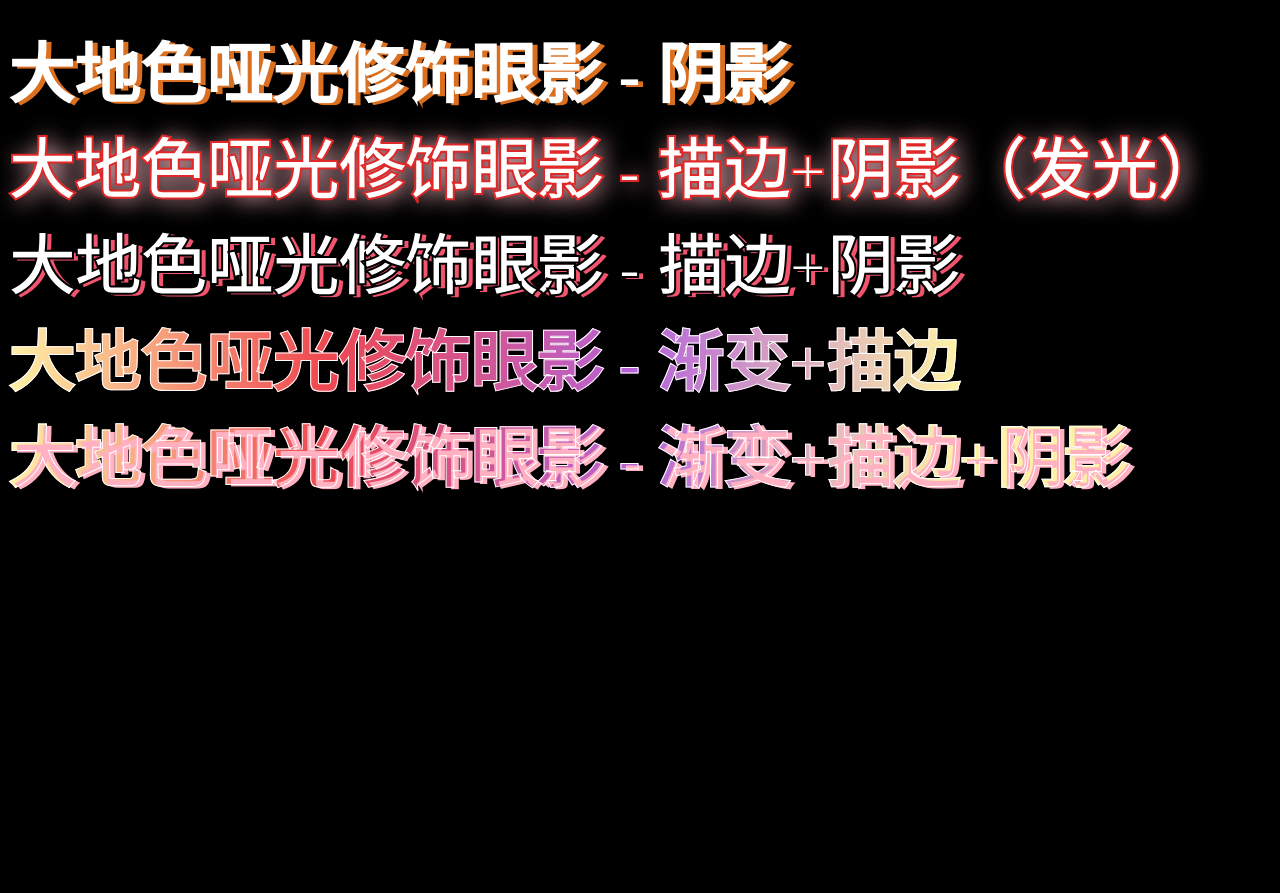
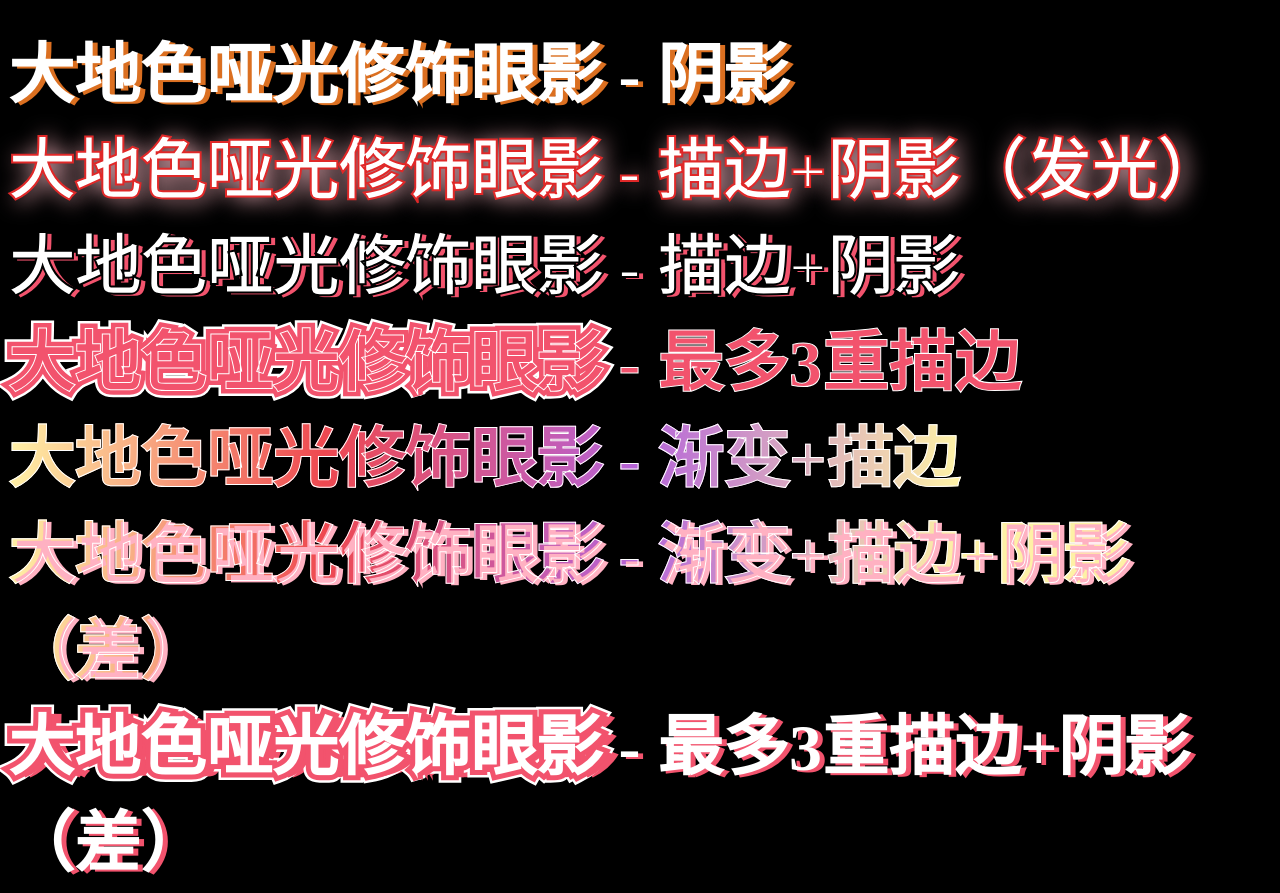
Before and after one commit to archerU/css-word-art, a plain HTML site: page index.html in a window 1280 px wide. Shown: the part 1015-1908 px from the top of the page. Before the commit the page ends 1524 px from the top, so only its background shows below. Drawn offline with Linux system fonts and the light colour scheme.

Commit message:
fix:增加demo效果

```diff
--- a/index.css
+++ b/index.css
@@ -143,3 +143,53 @@ body {
   -webkit-background-clip: text;
   text-shadow: 5px 2px #FFB1C2;
 }
+
+/* demo5 */
+.demo-style-5 {
+  position: relative;
+  font-size: 66px;
+  font-weight: 700;
+  z-index: 0;
+  color: #F2536D;
+  -webkit-text-stroke: 1px #ffffff;
+}
+.demo-style-5::before,
+.demo-style-5::after {
+  position: absolute;
+  left: 0;
+  top: 0;
+  z-index: -1;
+  content: attr(data-text);
+}
+.demo-style-5::before {
+  -webkit-text-stroke: 15px #ffffff;
+}
+.demo-style-5::after {
+  -webkit-text-stroke: 10px #F2536D;
+}
+
+/* demo6 */
+.demo-style-6 {
+  position: relative;
+  font-size: 66px;
+  font-weight: 700;
+  z-index: 0;
+  color: #fff;
+  text-shadow: 5px 2px #F2536D;
+}
+.demo-style-6::before,
+.demo-style-6::after {
+  position: absolute;
+  left: 0;
+  top: 0;
+  z-index: -1;
+  content: attr(data-text);
+}
+.demo-style-6::before {
+  -webkit-text-stroke: 15px #ffffff;
+  text-shadow: 15px 2px #F2536D;
+}
+.demo-style-6::after {
+  -webkit-text-stroke: 10px #F2536D;
+  text-shadow: 10px 2px #F2536D;
+}
--- a/index.html
+++ b/index.html
@@ -18,7 +18,9 @@
     <div class="demo-style-0">大地色哑光修饰眼影 - 阴影</div>
     <div class="demo-style-1">大地色哑光修饰眼影 - 描边+阴影（发光）</div>
     <div class="demo-style-2">大地色哑光修饰眼影 - 描边+阴影</div>
+    <div class="demo-style-5" data-text="大地色哑光修饰眼影">大地色哑光修饰眼影 - 最多3重描边</div>
     <div class="demo-style-3">大地色哑光修饰眼影 - 渐变+描边</div>
-    <div class="demo-style-4">大地色哑光修饰眼影 - 渐变+描边+阴影</div>
+    <div class="demo-style-4">大地色哑光修饰眼影 - 渐变+描边+阴影（差）</div>
+    <div class="demo-style-6" data-text="大地色哑光修饰眼影">大地色哑光修饰眼影 - 最多3重描边+阴影（差）</div>
   </body>
 </html>
```
Also changed, not shown: 1 other file.
